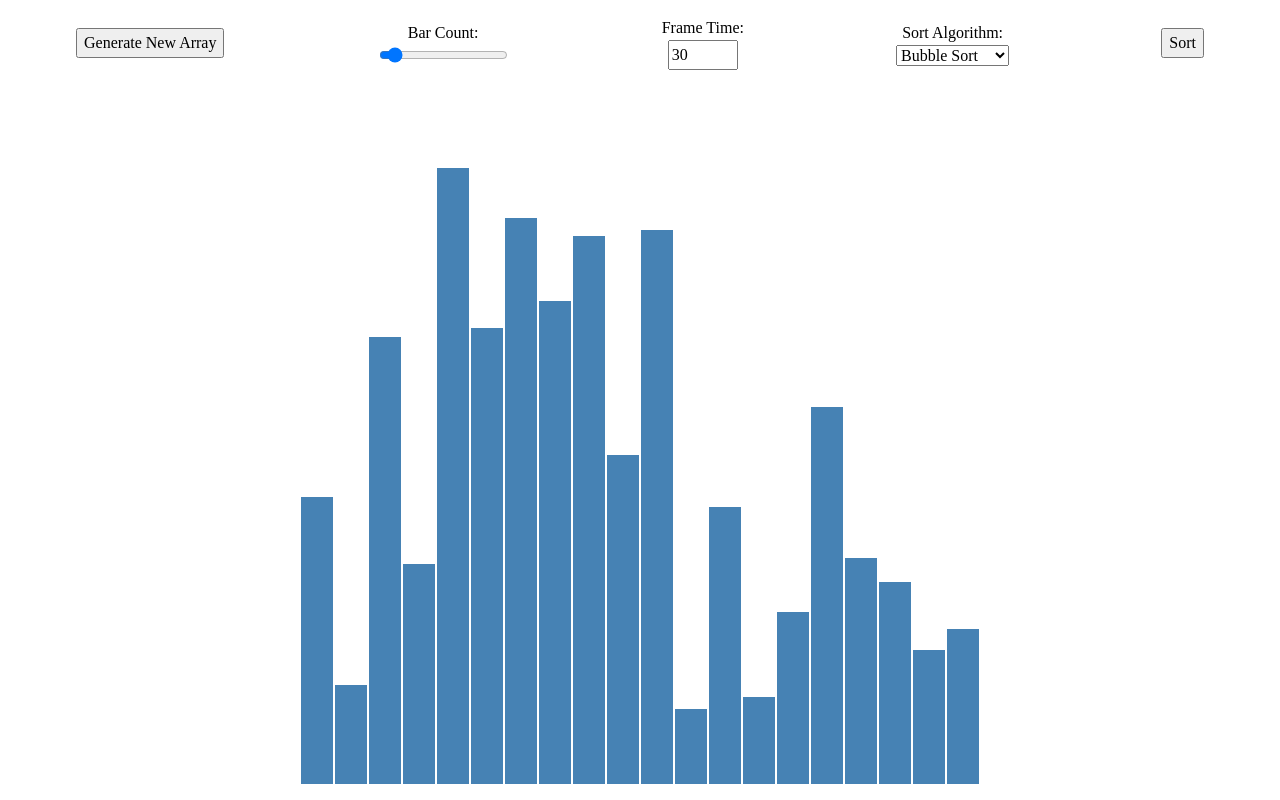
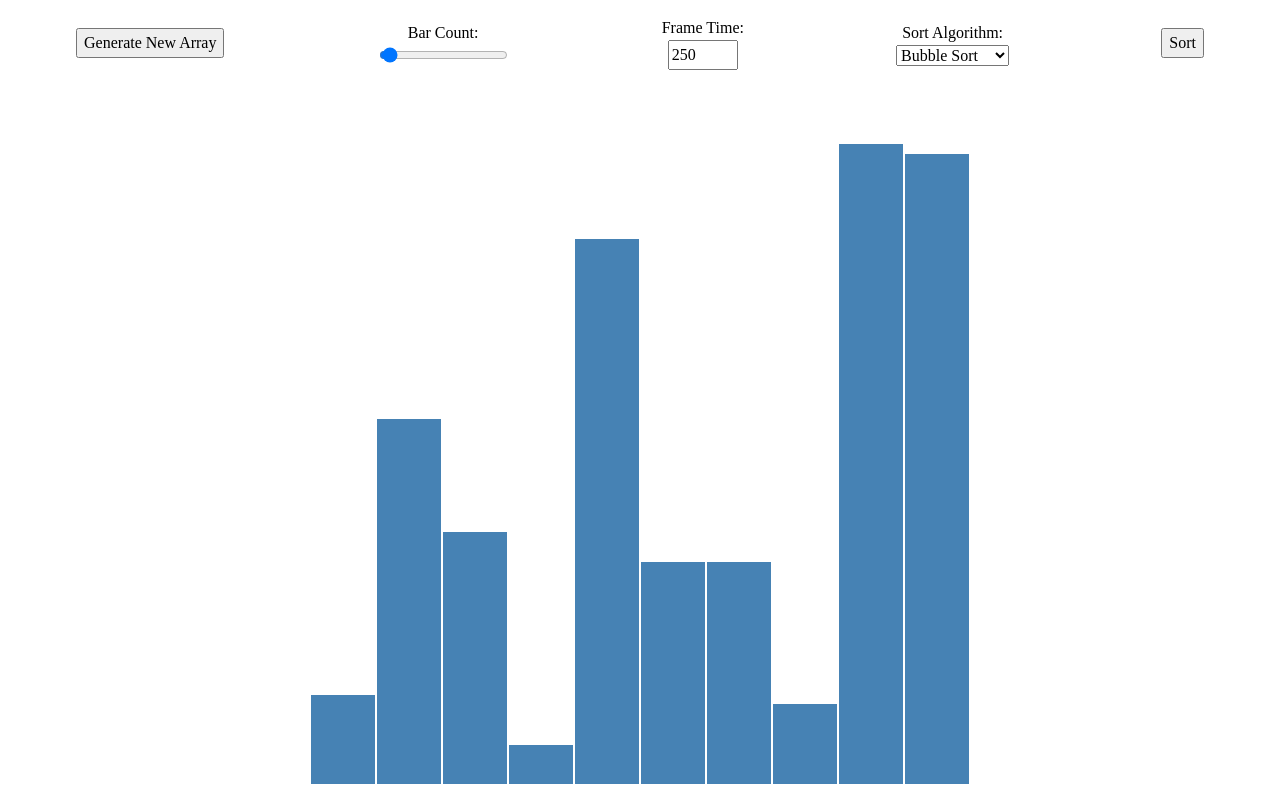
Before and after one commit to PezhmanGhavami/sorting-visualizer, a React (Create React App) app: page / in a window 1280 px wide. Built offline with nearby package versions, Linux system fonts and the light colour scheme.

Commit message:
did a bit of refactoring in the sorting-visualizer.component and removed the peices that were unused

```diff
--- a/src/components/sorting-visualizer/sorting-visualizer.component.tsx
+++ b/src/components/sorting-visualizer/sorting-visualizer.component.tsx
@@ -21,14 +21,9 @@ import {
   BarColors,
 } from "../../utils/sorting-algorithms/sorting-algorithms.utils";
 
-interface IDataSeries extends IAnimationData {
-  isComplete: boolean;
-}
-
-const dataSeriesDefaultValue: IDataSeries = {
+const dataSeriesDefaultValue = {
   atFrame: [],
   atFrameColors: [],
-  isComplete: false,
 };
 
 export interface IBars {
@@ -43,15 +38,14 @@ const barsDefaultValue = {
 
 const SortingVisualizer = () => {
   const [bars, setBars] = useState<IBars>(barsDefaultValue);
-  const [dataSeries, setDataSeries] = useState<IDataSeries>(
-    dataSeriesDefaultValue
-  );
+  const [dataSeries, setDataSeries] =
+    useState<IAnimationData>(dataSeriesDefaultValue);
   const [dataSeriesIndex, setDataSeriesIndex] = useState(0);
   const [windowDimensions, setWindowDimensions] = useState(
     getWindowDimensions()
   );
-  const [animationSpeed, setAnimationSpeed] = useState(30);
-  const [barCount, setBarCount] = useState(20);
+  const [animationSpeed, setAnimationSpeed] = useState(250);
+  const [barCount, setBarCount] = useState(10);
 
   const maxBarsForWidth = Math.floor(
     windowDimensions.width / 5
@@ -109,25 +103,8 @@ const SortingVisualizer = () => {
           heights: [...dataSeries.atFrame[dataSeriesIndex]],
         });
         setDataSeriesIndex((prev) => prev + 1);
-        if (
-          dataSeriesIndex ===
-          dataSeries.atFrame.length - 1
-        ) {
-          setDataSeries((prev) => ({
-            ...prev,
-            isComplete: true,
-          }));
-        }
       }, animationSpeed);
-     } // else if (dataSeries.isComplete) {
-    //   //NOTE - make it so the compeletion flag gets triggered when the initial array is sorted
-    //   setBars((prev) => ({
-    //     ...prev,
-    //     colors: new Array(prev.colors.length).fill(
-    //       BarColors.SORTED
-    //     ),
-    //   }));
-    // }
+    }
   }, [dataSeries, dataSeriesIndex, animationSpeed]);
 
   useEffect(() => {
@@ -209,16 +186,6 @@ const SortingVisualizer = () => {
           barOne.style.height = `${newHeight}px`;
         }, i * animationSpeed);
       }
-      if (i === animationArray.length - 1) {
-        setTimeout(
-          () =>
-            setDataSeries((prev) => ({
-              ...prev,
-              isComplete: true,
-            })),
-          i * animationSpeed
-        );
-      }
     }
   };
 
```
